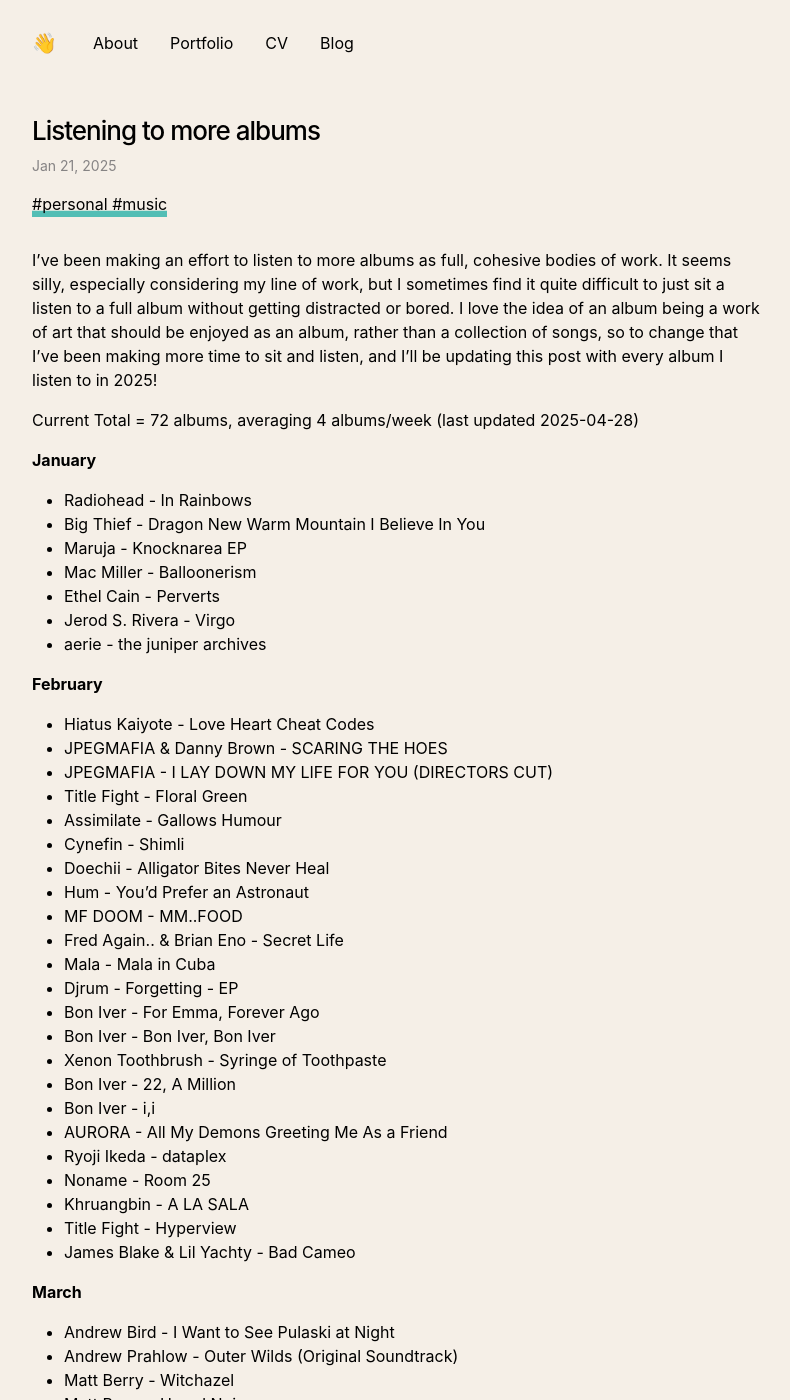
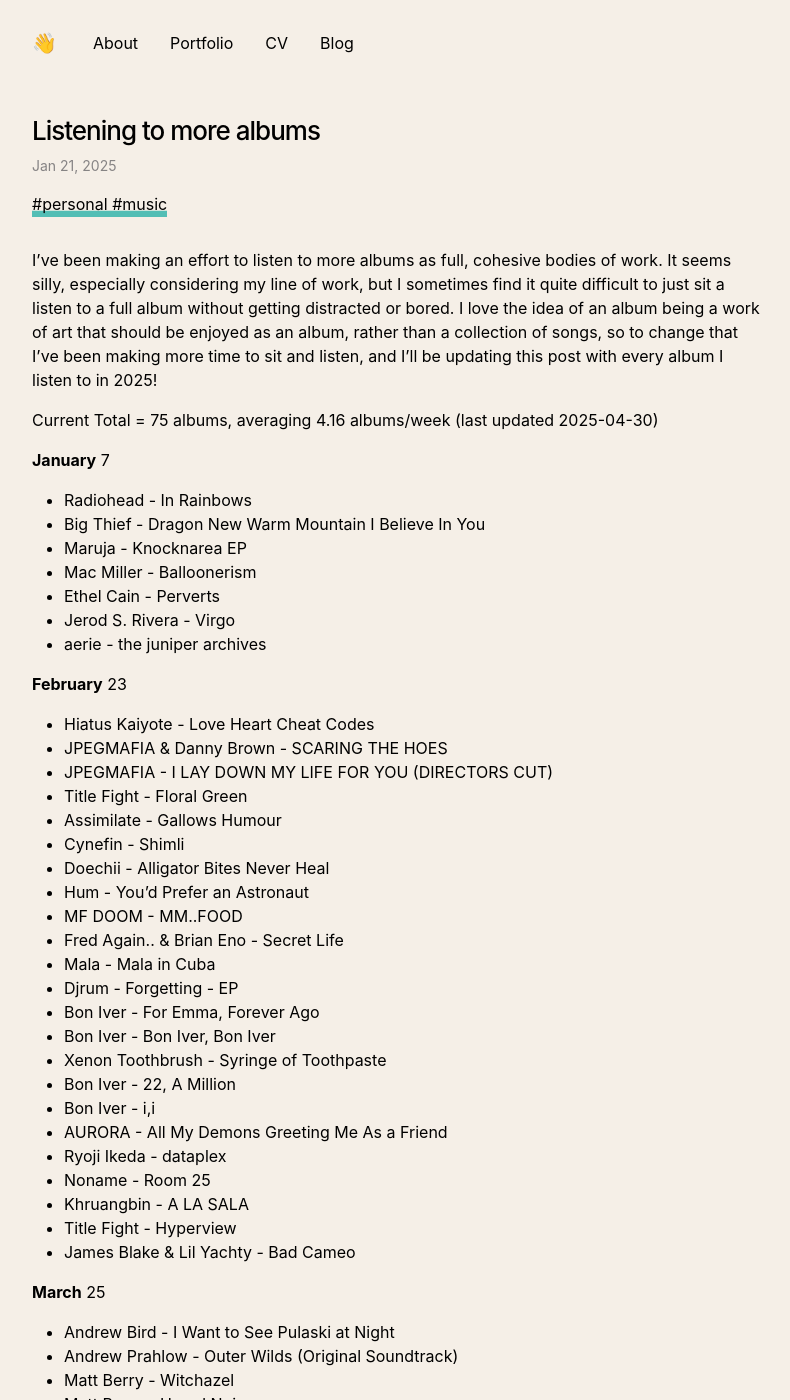
Before and after one commit to thomasmcquaidee/thomasmcquaidee.github.io, a Jekyll site: the page built from _posts/2025-01-21-listening-to-more-albums.md, in a window 1280 px wide and 1400 px high. Shown: the whole window, without its empty margins (242-1032 px from the left). Built offline with Jekyll 4.4.1, drawn with Linux system fonts in a browser that asks for light colours; some of the changed text lies outside the part shown.

Commit message:
Update 2025-01-21-listening-to-more-albums.md

```diff
--- a/_posts/2025-01-21-listening-to-more-albums.md
+++ b/_posts/2025-01-21-listening-to-more-albums.md
@@ -9,10 +9,10 @@
 
 I've been making an effort to listen to more albums as full, cohesive bodies of work. It seems silly, especially considering my line of work, but I sometimes find it quite difficult to just sit a listen to a full album without getting distracted or bored. I love the idea of an album being a work of art that should be enjoyed as an album, rather than a collection of songs, so to change that I've been making more time to sit and listen, and I'll be updating this post with every album I listen to in 2025!
 
-Current Total = 72 albums, averaging 4 albums/week (last updated 2025-04-28)
+Current Total = 75 albums, averaging 4.16 albums/week (last updated 2025-04-30)
 
 
-**January**
+**January** 7
 - Radiohead - In Rainbows
 - Big Thief - Dragon New Warm Mountain I Believe In You
 - Maruja - Knocknarea EP
@@ -21,7 +21,7 @@
 - Jerod S. Rivera - Virgo
 - aerie - the juniper archives
 
-**February**
+**February** 23
 - Hiatus Kaiyote - Love Heart Cheat Codes
 - JPEGMAFIA & Danny Brown - SCARING THE HOES
 - JPEGMAFIA - I LAY DOWN MY LIFE FOR YOU (DIRECTORS CUT)
@@ -46,7 +46,7 @@
 - Title Fight - Hyperview
 - James Blake & Lil Yachty - Bad Cameo
 
-**March**
+**March** 25
 - Andrew Bird - I Want to See Pulaski at Night
 - Andrew Prahlow - Outer Wilds (Original Soundtrack)
 - Matt Berry - Witchazel
```
Also changed, not shown: other parts of _posts/2025-01-21-listening-to-more-albums.md (+5 -2 lines).
